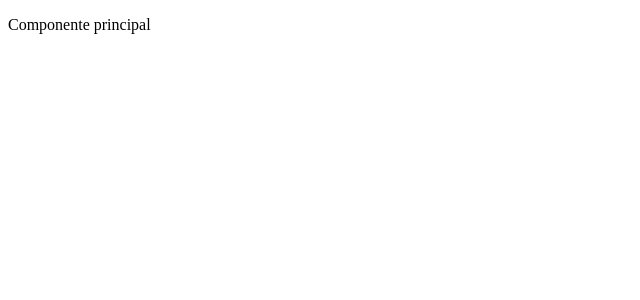
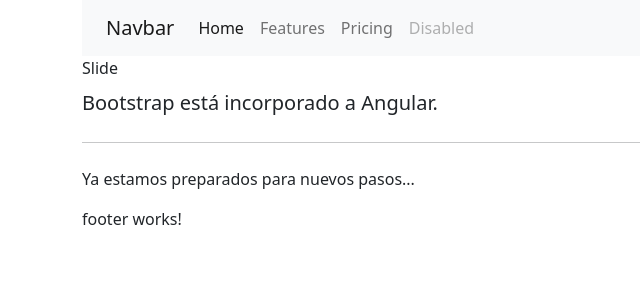
Before and after one commit to marioog97/proyecto1, an Angular app: page / in a window 1280 px wide. Shown: the top 300 px of the page, without its empty margins (0-640 px from the left). Built offline with nearby package versions, Linux system fonts and the light colour scheme.

Commit message:
Commit 3

```diff
--- a/src/app/app.module.ts
+++ b/src/app/app.module.ts
@@ -3,11 +3,15 @@
 
 import { AppComponent } from './app.component';
 import { PrincipalComponent } from './principal/principal.component';
+import { HeaderComponent } from './header/header.component';
+import { FooterComponent } from './footer/footer.component';
 
 @NgModule({
   declarations: [
     AppComponent,
-    PrincipalComponent
+    PrincipalComponent,
+    HeaderComponent,
+    FooterComponent
   ],
   imports: [
     BrowserModule
--- /dev/null
+++ b/src/app/footer/footer.component.html
@@ -0,0 +1 @@
+<p>footer works!</p>
--- /dev/null
+++ b/src/app/footer/footer.component.ts
@@ -0,0 +1,15 @@
+import { Component, OnInit } from '@angular/core';
+
+@Component({
+  selector: 'app-footer',
+  templateUrl: './footer.component.html',
+  styleUrls: ['./footer.component.css']
+})
+export class FooterComponent implements OnInit {
+
+  constructor() { }
+
+  ngOnInit(): void {
+  }
+
+}
--- /dev/null
+++ b/src/app/header/header.component.html
@@ -0,0 +1,33 @@
+<div class="row">
+    <div class="col-12">
+
+        <nav class="navbar navbar-expand-lg navbar-light bg-light">
+            <div class="container-fluid">
+              <a class="navbar-brand" href="#">Navbar</a>
+              <button class="navbar-toggler" type="button" data-bs-toggle="collapse" data-bs-target="#navbarNav" aria-controls="navbarNav" aria-expanded="false" aria-label="Toggle navigation">
+                <span class="navbar-toggler-icon"></span>
+              </button>
+              <div class="collapse navbar-collapse" id="navbarNav">
+                <ul class="navbar-nav">
+                  <li class="nav-item">
+                    <a class="nav-link active" aria-current="page" href="#">Home</a>
+                  </li>
+                  <li class="nav-item">
+                    <a class="nav-link" href="#">Features</a>
+                  </li>
+                  <li class="nav-item">
+                    <a class="nav-link" href="#">Pricing</a>
+                  </li>
+                  <li class="nav-item">
+                    <a class="nav-link disabled">Disabled</a>
+                  </li>
+                </ul>
+              </div>
+            </div>
+          </nav>
+
+    </div>
+</div>
+<div class="row">
+    <div class="col-12"> Slide </div>
+</div>
--- /dev/null
+++ b/src/app/header/header.component.ts
@@ -0,0 +1,15 @@
+import { Component, OnInit } from '@angular/core';
+
+@Component({
+  selector: 'app-header',
+  templateUrl: './header.component.html',
+  styleUrls: ['./header.component.css']
+})
+export class HeaderComponent implements OnInit {
+
+  constructor() { }
+
+  ngOnInit(): void {
+  }
+
+}
--- a/src/app/principal/principal.component.html
+++ b/src/app/principal/principal.component.html
@@ -1 +1,31 @@
-<p>Componente principal</p>
+<div class="container">
+    <div class="row">
+        <div class="col-12">
+            <app-header></app-header>
+        </div>
+    </div>
+
+    <div class="row" sytle="background-color: red">
+        <section id="home">
+            <div class=""> <!-- jumbotron-->
+                <h1 class="display-4">  </h1>
+                <p class="lead">Bootstrap está incorporado a Angular.</p>
+                <hr class="my-4">
+                <p>Ya estamos preparados para nuevos pasos...</p>
+            </div>
+        </section>
+
+        <div class="container">
+
+        </div>
+
+        <section id="uno">
+        </section>
+    </div>
+
+    <div class="row">
+        <div class="col-12">
+            <app-footer></app-footer>
+        </div>
+    </div>
+</div>
--- a/src/index.html
+++ b/src/index.html
@@ -1,13 +1,27 @@
 <!doctype html>
 <html lang="en">
+
 <head>
   <meta charset="utf-8">
   <title>Proyecto1</title>
   <base href="/">
   <meta name="viewport" content="width=device-width, initial-scale=1">
   <link rel="icon" type="image/x-icon" href="favicon.ico">
+  <link href="https://cdn.jsdelivr.net/npm/bootstrap@5.1.3/dist/css/bootstrap.min.css" rel="stylesheet"
+    integrity="sha384-1BmE4kWBq78iYhFldvKuhfTAU6auU8tT94WrHftjDbrCEXSU1oBoqyl2QvZ6jIW3" crossorigin="anonymous">
+  <script src="https://cdn.jsdelivr.net/npm/bootstrap@5.1.3/dist/js/bootstrap.bundle.min.js"
+    integrity="sha384-ka7Sk0Gln4gmtz2MlQnikT1wXgYsOg+OMhuP+IlRH9sENBO0LRn5q+8nbTov4+1p"
+    crossorigin="anonymous"></script>
+  <script src="https://cdn.jsdelivr.net/npm/@popperjs/core@2.10.2/dist/umd/popper.min.js"
+    integrity="sha384-7+zCNj/IqJ95wo16oMtfsKbZ9ccEh31eOz1HGyDuCQ6wgnyJNSYdrPa03rtR1zdB"
+    crossorigin="anonymous"></script>
+  <script src="https://cdn.jsdelivr.net/npm/bootstrap@5.1.3/dist/js/bootstrap.min.js"
+    integrity="sha384-QJHtvGhmr9XOIpI6YVutG+2QOK9T+ZnN4kzFN1RtK3zEFEIsxhlmWl5/YESvpZ13"
+    crossorigin="anonymous"></script>
 </head>
+
 <body>
   <app-principal></app-principal>
 </body>
+
 </html>
```
Also changed, not shown: src/app/footer/footer.component.css (added), src/app/header/header.component.css (added), 2 other files (tests, documents, lock files or other folders).
